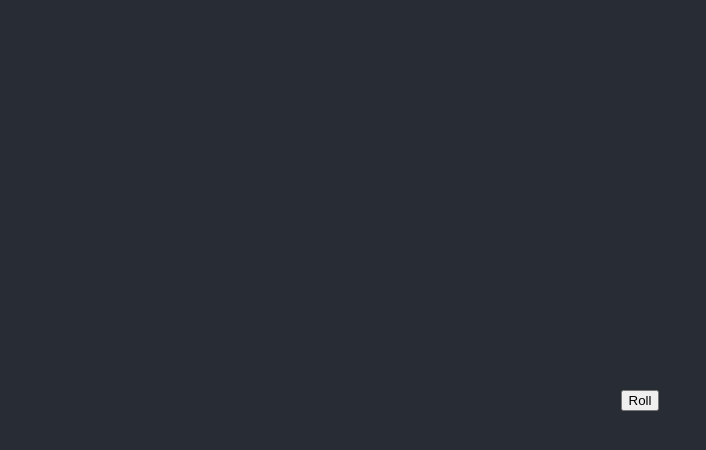
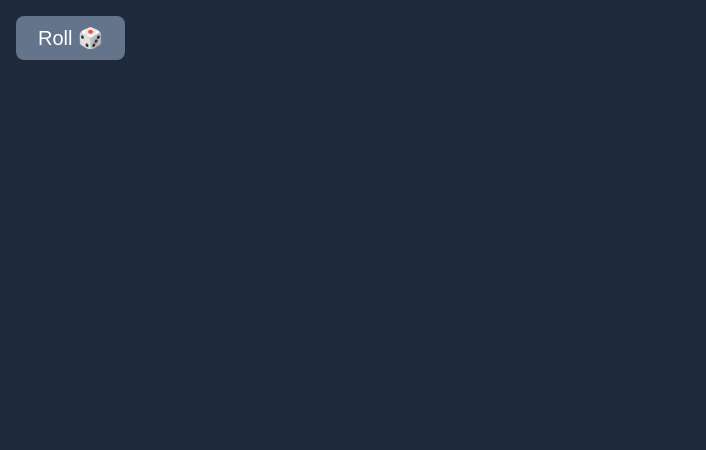
Before and after one commit to matthew-mcallister/dndstuff, a React (Create React App) app: page / in a window 1280 px wide. Shown: the top 450 px of the page, without its empty margins (0-706 px from the left). Built offline with nearby package versions, Linux system fonts and the light colour scheme; the HTML template or start-up script is replaced by a standard one.

Commit message:
Improve styling

```diff
--- a/src/App.css
+++ b/src/App.css
@@ -1,43 +1,47 @@
-.App {
-  text-align: center;
+body {
+  background-color: #1e293b;
 }
 
-.App-logo {
-  height: 40vmin;
-  pointer-events: none;
-}
-
-@media (prefers-reduced-motion: no-preference) {
-  .App-logo {
-    animation: App-logo-spin infinite 20s linear;
-  }
-}
-
-.App-header {
-  background-color: #282c34;
+.App {
+  margin: auto;
   min-height: 100vh;
-  display: flex;
-  flex-direction: column;
-  align-items: center;
-  justify-content: center;
+  min-width: 600px;
+  max-width: 1600px;
   font-size: 20px;
   color: white;
 }
 
-.App-header p,
-.App-header button {
-  margin: 6px 0;
+.layout {
+  height: 100%;
+  display: grid;
+  grid-template-columns: 1fr 1fr;
 }
 
-.App-link {
-  color: #61dafb;
+.left-panel {
+  height: 100%;
+  grid-column: 1 / 2;
+  padding: 16px;
 }
 
-@keyframes App-logo-spin {
-  from {
-    transform: rotate(0deg);
-  }
-  to {
-    transform: rotate(360deg);
-  }
+.right-panel {
+  height: 100%;
+  overflow: scroll;
+  grid-column: 2 / 2;
+  padding: 12px;
 }
+
+button {
+  cursor: pointer;
+  color: white;
+  border-radius: 8px;
+  background-color: #64748b;
+  border-color: #00000000;
+  padding: 8px 20px;
+  font-size: 20px;
+}
+
+.npc-list {
+  display: flex;
+  flex-direction: column;
+  gap: 16px;
+}
--- a/src/App.tsx
+++ b/src/App.tsx
@@ -1,34 +1,38 @@
-import './App.css';
-import React, { useState } from 'react';
-import {generateStats} from './encounter';
+import './App.css'
+
+import React, { useState } from 'react'
+import {Npc, StatRange} from './npc'
+import NpcBox from './NpcBox'
 
 function App() {
-  const [stats, setStats] = useState<{[key: string]: number}>({})
+  const [npcs, setNpcs] = useState<Npc[]>([])
+
   function roll() {
-    setStats(generateStats({
-      Strength: {min: 8, max: 12},
-      Deftness: {min: 8, max: 12},
-      Speed: {min: 8, max: 12},
-      Health: {min: 8, max: 12},
-      Wit: {min: 8, max: 12},
-      Will: {min: 8, max: 12},
-    }));
+    const npc = Npc.generate({
+      Strength: new StatRange(8, 12),
+      Deftness: new StatRange(8, 12),
+      Speed: new StatRange(8, 12),
+      Health: new StatRange(8, 12),
+      Wit: new StatRange(8, 12),
+      Will: new StatRange(8, 12),
+    })
+    setNpcs([npc, ...npcs])
   }
+
   return (
     <div className="App">
-      <header className="App-header">
-        {Object.entries(stats).map(([key, value]) => {
-          return (
-            <p>
-              <label>{key}</label>:{' '}
-              <span>{value}</span>
-            </p>
-          );
-        })}
-        <button onClick={roll}>Roll</button>
-      </header>
+      <div className="layout">
+        <div className="left-panel">
+          <button onClick={roll}>Roll &#127922;</button>
+        </div>
+        <div className="right-panel">
+          <div className="npc-list">
+            {npcs.map((npc) => <NpcBox npc={npc}/>)}
+          </div>
+        </div>
+      </div>
     </div>
-  );
+  )
 }
 
-export default App;
+export default App
--- /dev/null
+++ b/src/NpcBox.css
@@ -0,0 +1,5 @@
+.npc-box {
+  background-color: #334155;
+  border-radius: 16px;
+  padding: 16px;
+}
--- /dev/null
+++ b/src/NpcBox.tsx
@@ -0,0 +1,21 @@
+import './NpcBox.css'
+
+import React from "react"
+import { Npc } from "./npc"
+
+function NpcBox(props: {
+  npc: Npc
+}) {
+  return (
+    <div className="npc-box">
+      {Object.entries(props.npc.stats).map(([name, value]) => (
+        <div>
+          <label>{name}</label>:{' '}
+          <span>{value}</span>
+        </div>
+      ))}
+    </div>
+  )
+}
+
+export default NpcBox
--- a/src/encounter.ts
+++ /dev/null
@@ -1,26 +0,0 @@
-type StatRange = {
-  min: number;
-  max: number;
-}
-
-type StatRanges = { [key: string]: StatRange };
-type Stats = { [key: string]: number }
-
-export function generateStats(ranges: StatRanges): Stats {
-  const stats: Stats = {};
-  for (const [key, range] of Object.entries(ranges)) {
-    const value = range.min + Math.floor((range.max - range.min + 1) * Math.random());
-    stats[key] = value;
-  }
-  return stats
-}
-
-interface NpcClassProps {
-
-}
-
-class NpcClass {
-  constructor(props: NpcClassProps) {
-
-  }
-}
--- /dev/null
+++ b/src/npc.ts
@@ -0,0 +1,32 @@
+export type Stats = { [key: string]: number }
+
+export class StatRange {
+  public min: number
+  public max: number
+
+  constructor(min: number, max: number) {
+    this.min = min;
+    this.max = max;
+  }
+
+  generate(): number {
+    return Math.floor(this.min + (this.max - this.min + 1) * Math.random())
+  }
+}
+
+export type StatRanges = { [key: string]: StatRange }
+
+export class Npc {
+  public stats: Stats
+
+  constructor(stats: Stats) {
+    this.stats = stats
+  }
+
+  static generate(ranges: StatRanges): Npc {
+    const stats = Object.fromEntries(Object.entries(ranges).map(([name, range]) => (
+      [name, range.generate()]
+    )))
+    return new Npc(stats)
+  }
+}
--- a/tsconfig.json
+++ b/tsconfig.json
@@ -3,5 +3,5 @@
     "module": "ES2020",
     "jsx": "react",
     "esModuleInterop": true
-  },
+  }
 }
```
Also changed, not shown: src/input.css (added), src/input.tsx (added).
